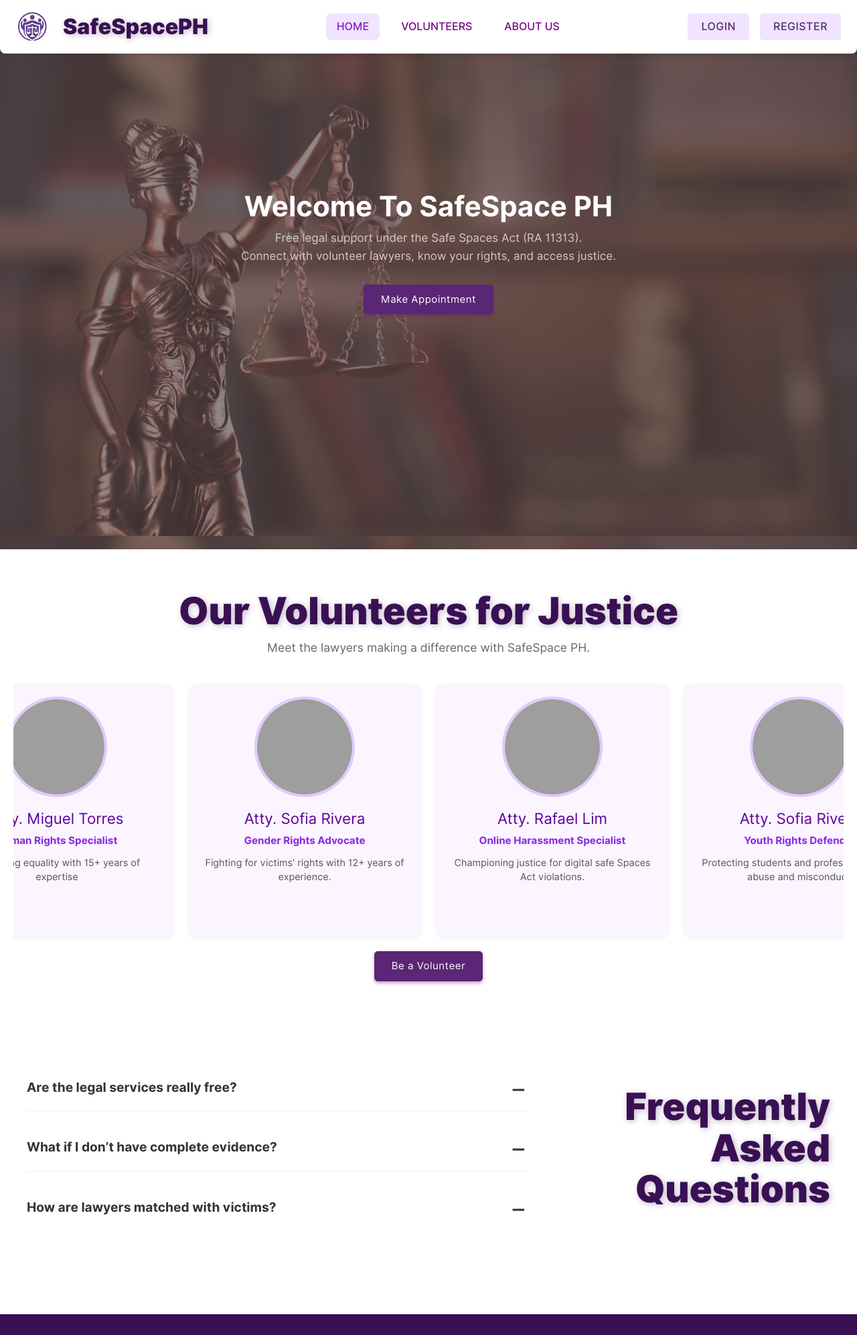
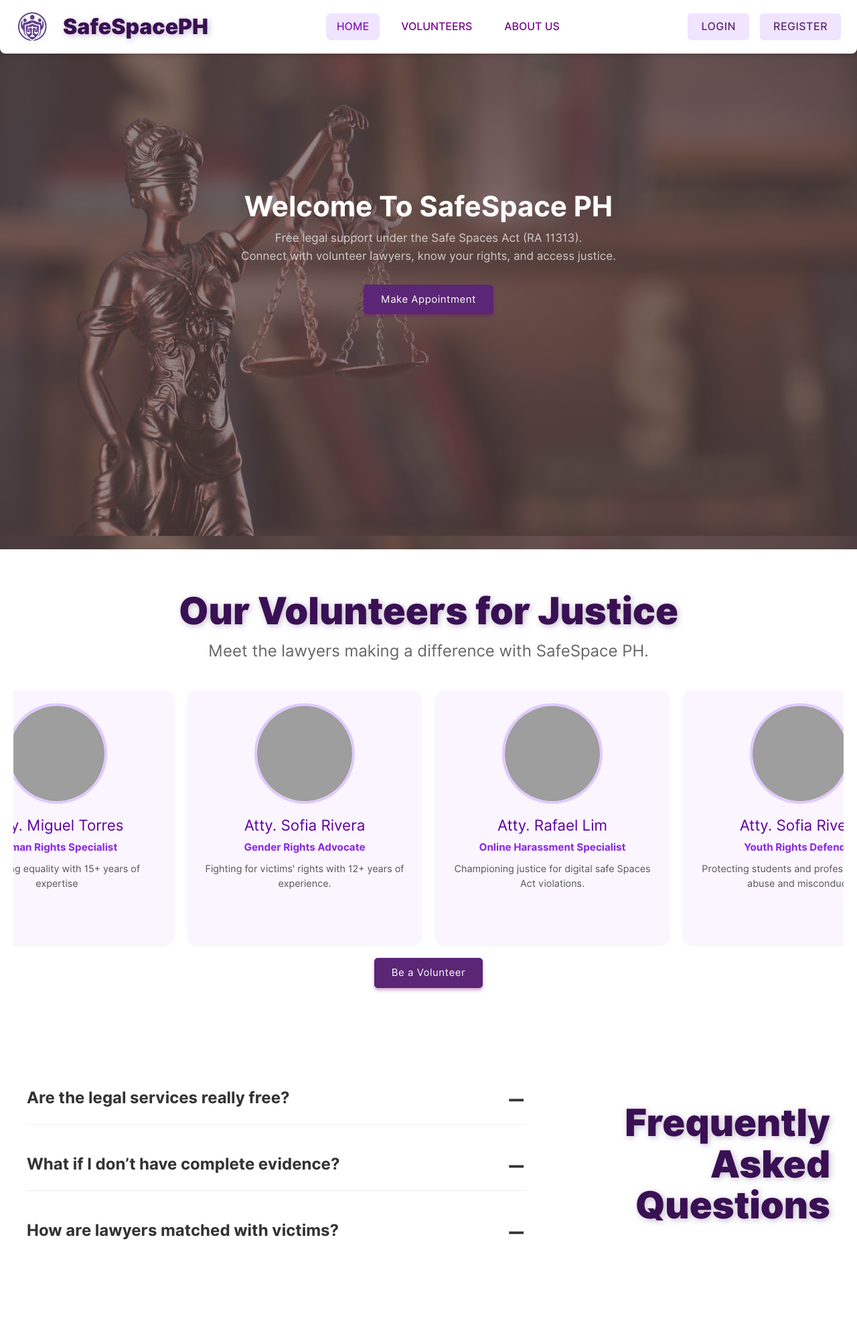
Before and after one commit to b1llchavez/SafeSpacePH, a PHP site: page / in a window 1280 px wide. Shown: the top 1993 px of the page at 67% size. Run offline with PHP 8.4, Linux system fonts and the light colour scheme; some libraries are stand-ins or nearby versions; grey boxes are pictures that could not be loaded.

Commit message:
minor changes

```diff
--- a/aboutus.html
+++ b/aboutus.html
@@ -52,7 +52,7 @@
     <!-- The rest of your page content will go here.
          The 'body' tag has padding-top in style.css to prevent content from being hidden by the fixed header. -->
    <div class="branding">
-  <img src="https://i.ibb.co/qYYZs46L/logo.png" alt="LOGO-About" class="LOGO-AboutUs" />
+  <img src="img\logo.png" alt="LOGO-About" class="LOGO-AboutUs" />
   <span class="safespace-text">SafeSpace PH</span>
 </div>
 
--- a/css/index.css
+++ b/css/index.css
@@ -161,7 +161,7 @@ table{
  }
 
  .section-subtitle {
-     font-size: 1.1em;
+     font-size: 1.5em;
      color: #666;
      margin-bottom: 40px;
  }
@@ -324,7 +324,7 @@ table{
 .faq-question {
     background: none;
     border: none;
-    font-size: 1.2em;
+    font-size: 1.5em;
     font-weight: bold;
     color: #333;
     width: 100%;
@@ -338,7 +338,7 @@ table{
 }
 
 .faq-question:hover {
-    color: #8a2be2; /* Example hover color */
+    color: #5A2675; /* Example hover color */
 }
 
 .toggle-icon {
@@ -357,7 +357,7 @@ table{
 }
 
 .faq-answer p {
-    font-size: 1em;
+    font-size: 1.1em;
     color: #555;
     line-height: 1.6;
     margin-top: 10px; /* Space between question and answer text */
@@ -367,7 +367,7 @@ table{
 
 /* Styles for active/open FAQ item */
 .faq-item.active .faq-question {
-    color: #8a2be2; /* Color when active */
+    color: #5A2675; /* Color when active */
 }
 
 .faq-item.active .toggle-icon {
```
